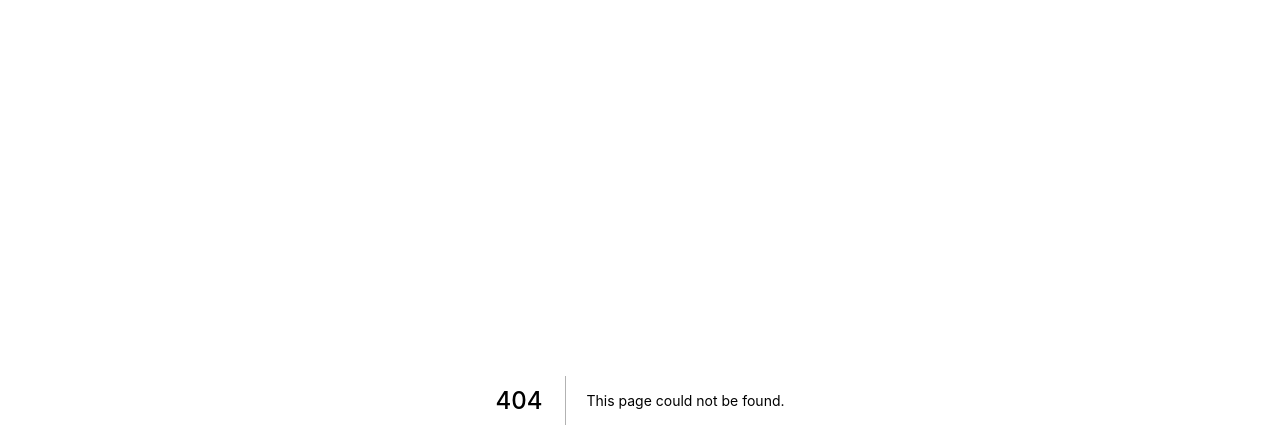
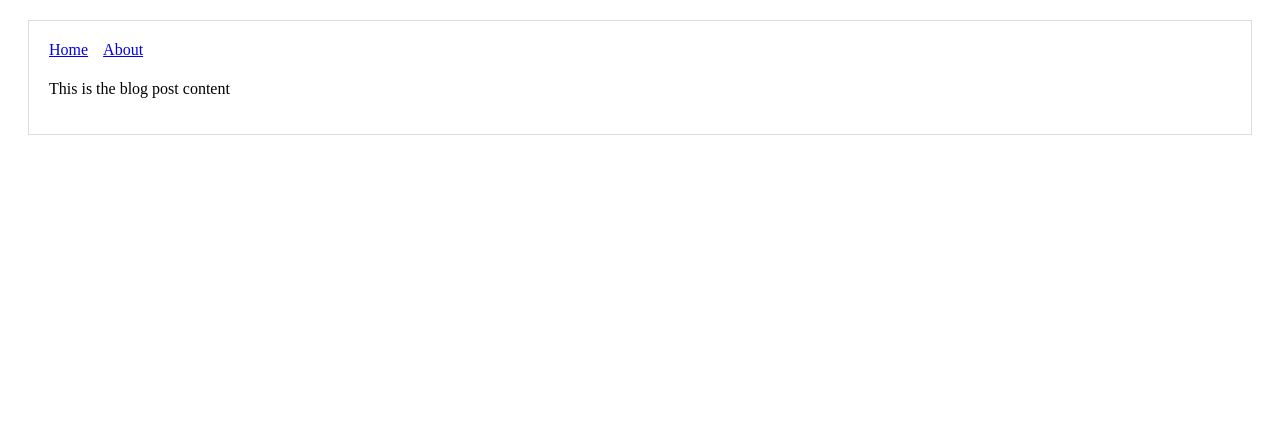
Before and after one commit to flegelleicht/learning-nextjs, a Next.js app: page /post in a window 1280 px wide. Before the commit this address had no page. Shown: the top 448 px of the page. Built offline with nearby package versions, Linux system fonts and the light colour scheme.

Commit message:
Added component for the “post” page

```diff
--- /dev/null
+++ b/pages/post.js
@@ -0,0 +1,11 @@
+import {withRouter} from 'next/router'
+import Layout from '../components/MyLayout.js'
+
+const Page = withRouter((props) => (
+  <Layout>
+    <h1>{props.router.query.title}</h1>
+    <p>This is the blog post content</p>
+  </Layout>
+))
+
+export default Page
```
